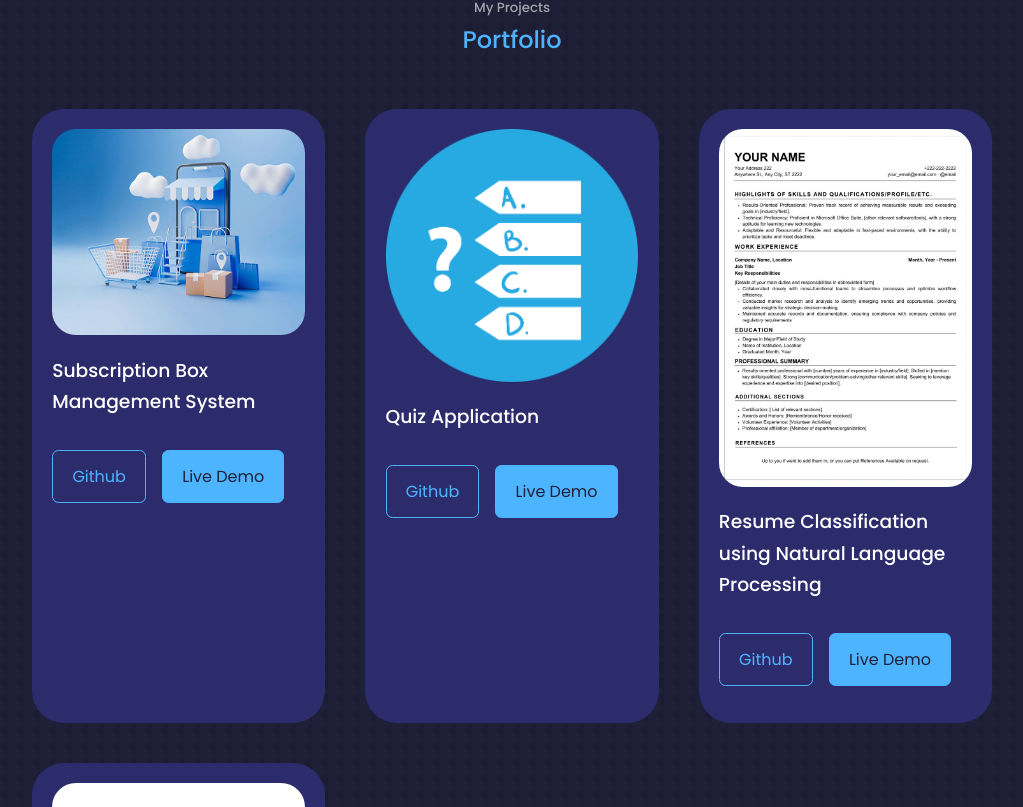
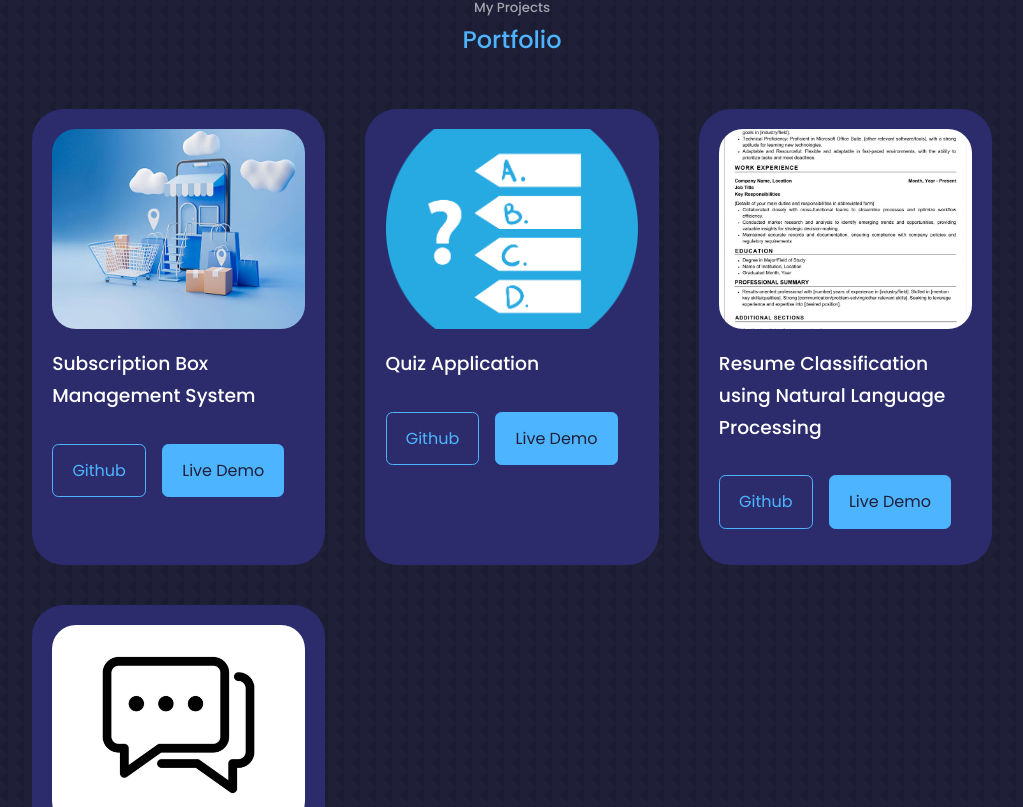
Before and after one commit to soundaryalaharivalipe/personal_portfolio, a React (Create React App) app: page / in a window 1280 px wide. Shown: the part 3373-4180 px from the top of the page, without its empty margins (128-1151 px from the left). Built offline with nearby package versions, Linux system fonts and the light colour scheme.

Commit message:
recent commit

```diff
--- a/src/components/portfolio/portfolio.css
+++ b/src/components/portfolio/portfolio.css
@@ -25,6 +25,11 @@
 .portfolio__item-image {
     border-radius: 1.5rem;
     overflow: hidden;
+    height: 200px; /* Set a fixed height for the images */
+    width: 100%; /* Ensure the image takes full width of the container */
+    display: flex;
+    align-items: center;
+    justify-content: center;
 }
 
 .portfolio__item h3 {
```
